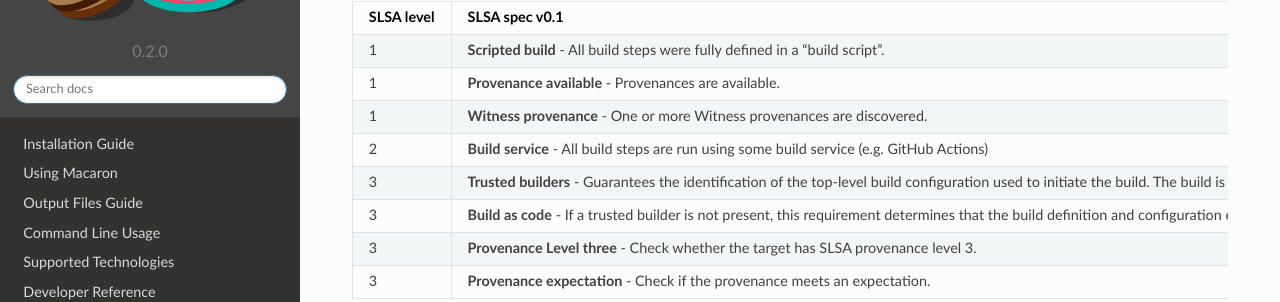
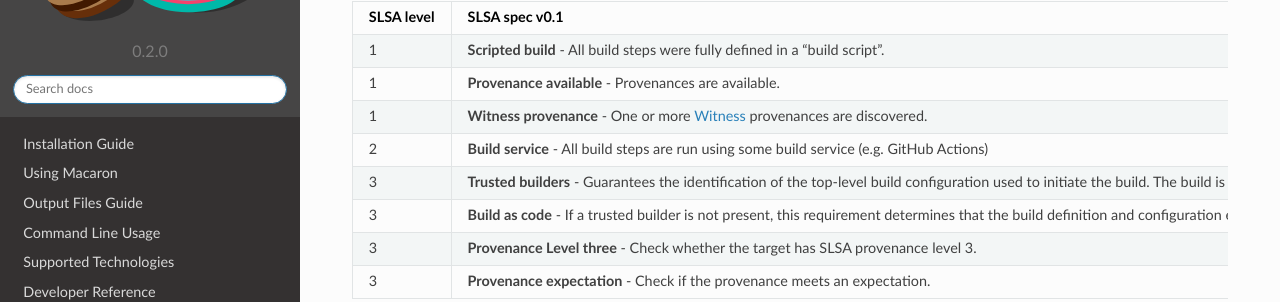
Before and after one commit to oracle/macaron, a Sphinx documentation site: the page built from docs/source/index.rst, in a window 1280 px wide and 900 px high, scrolled down 799 px. Shown: the part 151-453 px from the top of the window. Built offline with Sphinx 7.4.7 and the Read the Docs theme 2.0.0, drawn with Linux system fonts in a browser that asks for light colours.

```diff
--- a/docs/source/index.rst
+++ b/docs/source/index.rst
@@ -58,10 +61,10 @@ the requirements that are currently supported by Macaron.
      - Identify and validate build script(s).
    * - 1
      - **Provenance available** - Provenances are available.
-     - Check for existence of provenances, which can be SLSA or Witness provenances. If there is no provenance, the repo can still be compliant to level 1 given the build script is available.
+     - Check for existence of provenances, which can be SLSA or `Witness`_ provenances. If there is no provenance, the repo can still be compliant to level 1 given the build script is available.
    * - 1
-     - **Witness provenance** - One or more Witness provenances are discovered.
-     - Check for existence of Witness provenances, and whether artifact digests match those in the provenances.
+     - **Witness provenance** - One or more `Witness`_ provenances are discovered.
+     - Check for existence of `Witness`_ provenances, and whether artifact digests match those in the provenances.
    * - 2
      - **Build service** - All build steps are run using some build service (e.g. GitHub Actions)
      - Identify and validate the CI service(s) used for the build process.
```
Also changed, not shown: other parts of docs/source/index.rst (+3 -0 lines).
